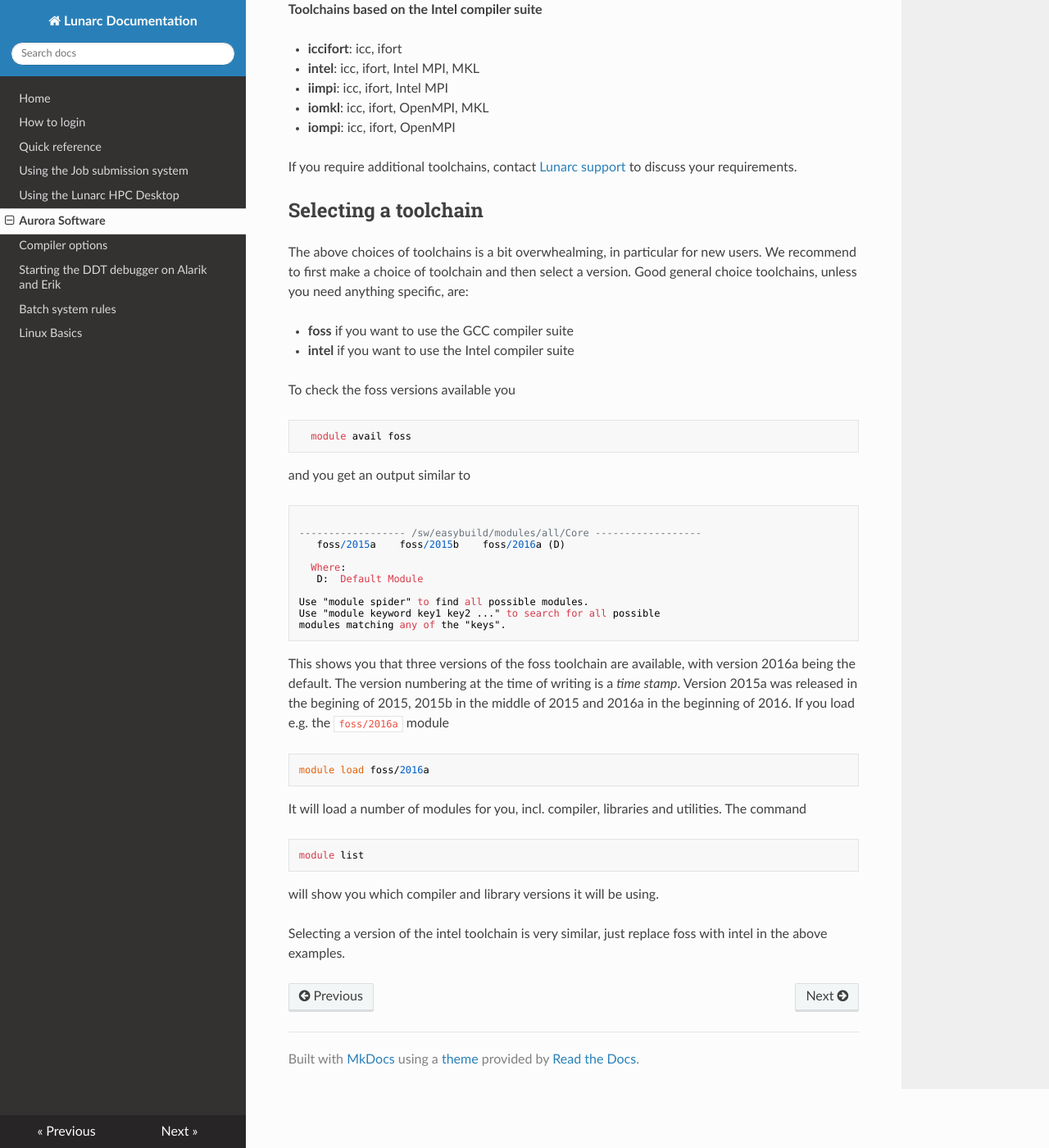
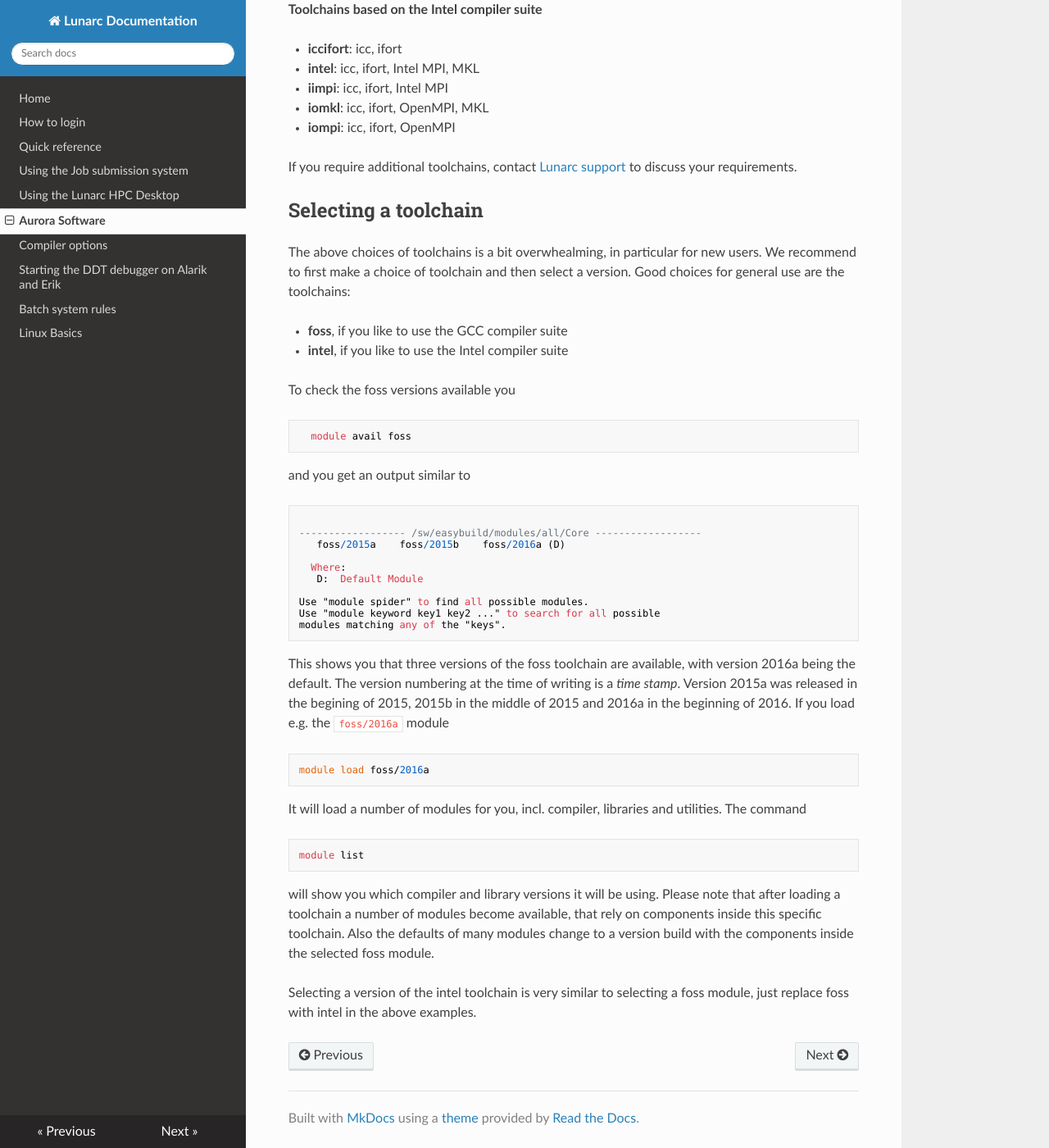
Before and after one commit to lunarc/lunarc_docs, an MkDocs documentation site: the page built from docs/aurora_modules.md, in a window 1280 px wide and 1400 px high, scrolled down 6209 px. Shown: the whole window at 82% size. Built offline with MkDocs 1.6.1, drawn with Linux system fonts in a browser that asks for light colours; nearby versions of some CDN libraries; old or Windows-style settings are respelled for this version of MkDocs.

Commit message:
Update aurora_modules.md

````diff
--- a/docs/aurora_modules.md
+++ b/docs/aurora_modules.md
@@ -285,10 +285,10 @@ A signficant portion of the Aurora software is build using the [EasyBuild](http:
 If you require additional toolchains, contact [Lunarc support](http://www.lunarc.lu.se/support/support-form/) to discuss your requirements.
 
 ## Selecting a toolchain
-The above choices of toolchains is a bit overwhealming, in particular for new users.  We recommend to first make a choice of toolchain and then select a version.  Good general choice toolchains, unless you need anything specific, are:
+The above choices of toolchains is a bit overwhealming, in particular for new users.  We recommend to first make a choice of toolchain and then select a version.  Good choices for general use are the toolchains:
 
-* **foss** if you want to use the GCC compiler suite
-* **intel** if you want to use the Intel compiler suite
+* **foss**, if you like to use the GCC compiler suite
+* **intel**, if you like to use the Intel compiler suite
 
 To check the foss versions available you
 ```
@@ -315,6 +315,6 @@ It will load a number of modules for you, incl. compiler, libraries and utilitie
 ```
 module list
 ```
-will show you which compiler and library versions it will be using.
+will show you which compiler and library versions it will be using.  Please note that after loading a toolchain a number of modules become available, that rely on components inside this specific toolchain.  Also the defaults of many modules change to a version build with the components inside the selected foss module.
 
-Selecting a version of the intel toolchain is very similar, just replace foss with intel in the above examples.
+Selecting a version of the intel toolchain is very similar to selecting a foss module, just replace foss with intel in the above examples.
````
